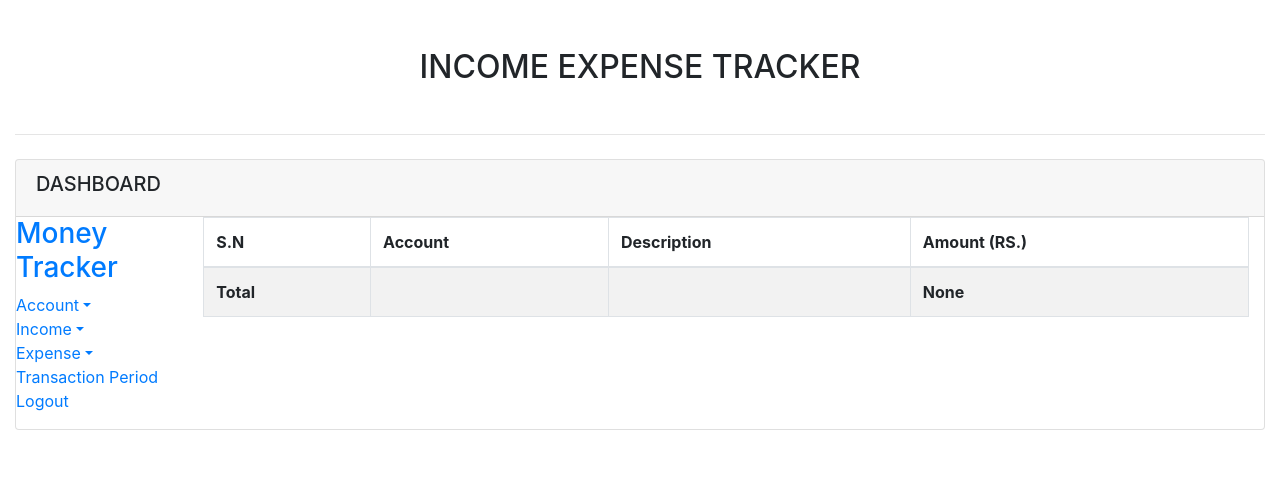
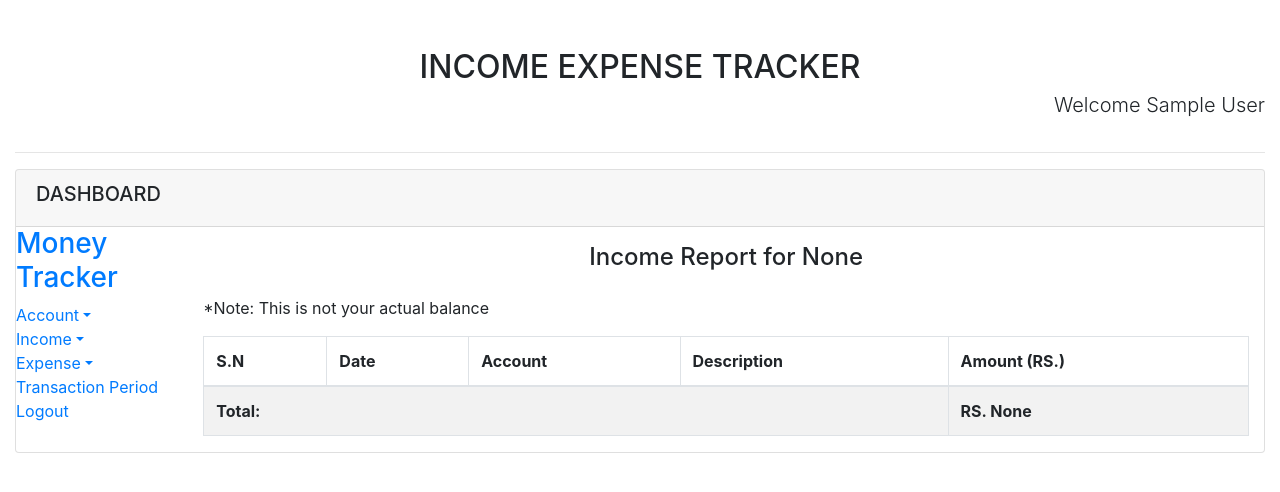
Before and after one commit to dhirajshah04/moneytracker, a Django app: page /dashboard/income-expense/list-income/ in a window 1280 px wide. Shown: the top 492 px of the page. Run offline with Django 3.2, Linux system fonts and the light colour scheme; the visitor is signed in with stand-in values (Sample User, id 1); data that the repository does not hold is empty; some libraries are stand-ins or nearby versions.

Commit message:
updates ui/ux

```diff
--- a/income_expense/templates/income_expense/income_list.html
+++ b/income_expense/templates/income_expense/income_list.html
@@ -5,11 +5,18 @@
 {% block body %}
     <div class="container-fluid">
         <div class="row">
+            <div class="col-md-12">
+                <h4 class="text-center p-3">Income Report for {{ transaction_period }}</h4>
+            </div>
+        </div>
+        <div class="row">
             <div class="col-12">
+                <p>*Note: This is not your actual balance</p>
                 <table class="table table-hover table-striped table-bordered">
                     <thead>
                         <tr>
                             <th>S.N</th>
+                            <th>Date</th>
                             <th>Account</th>
                             <th>Description</th>
                             <th>Amount (RS.)</th>
@@ -19,16 +26,15 @@
                         {% for income in income %}
                             <tr>
                                 <td>{{ forloop.counter }}</td>
+                                <td>{{ income.created_at }}</td>
                                 <td>{{ income.account }}</td>
                                 <td>{{ income.description }}</td>
                                 <td>{{ income.income_amount }}</td>
                             </tr>
                         {% endfor %}
                             <tr class="font-weight-bold">
-                                <td>Total</td>
-                                <td></td>
-                                <td></td>
-                                <td>{{ total_income.income_amount__sum }}</td>
+                                <td colspan="4">Total:</td>
+                                <td>RS. {{ total_income.income_amount__sum }}</td>
                             </tr>
                     </tbody>
                 </table>
--- a/income_expense/views.py
+++ b/income_expense/views.py
@@ -60,8 +60,10 @@ def income_list(request):
 
     income = Income.objects.filter(user=request.user, transaction_period__is_active=True)
     total_income = income.aggregate(Sum('income_amount'))
+    transaction_period = TransactionPeriod.get_active_transaction_period(request)
     context['income'] = income
     context['total_income'] = total_income
+    context['transaction_period'] = transaction_period
     return render(request, 'income_expense/income_list.html', context)
 
 
@@ -70,8 +72,10 @@ def expense_list(request):
 
     expense = Expense.objects.filter(user=request.user, transaction_period__is_active=True)
     total_expense = expense.aggregate(Sum('expense_amount'))
+    transaction_period = TransactionPeriod.get_active_transaction_period(request)
     context['expense'] = expense
     context['total_expense'] = total_expense
+    context['transaction_period'] = transaction_period
     return render(request, 'income_expense/expense_list.html', context)
 
 
--- a/money/templates/money/list_account.html
+++ b/money/templates/money/list_account.html
@@ -6,13 +6,14 @@
 
 <div class="container-fluid">
     <div class="row mt-3">
-        <div class="col-10">
+        <div class="col-8">
             <h3 class="text-center">Accounts List</h3>
         </div>
 
-        <div class="col-2">
+        <div class="col-4">
             <div class="float-right">
                 <a href="{% url 'money:add_account' %}" class="btn btn-sm btn-primary">New Account</a>
+                <a href="{% url 'money:add_money' %}" class="btn btn-sm btn-success">Add Money</a>
             </div>
         </div>
     </div>
--- a/templates/user_dashboard_base.html
+++ b/templates/user_dashboard_base.html
@@ -18,11 +18,15 @@
 <div class="container-fluid">
     <div class="row">
         <div class="col-12">
-            <h2 class="text-center text-uppercase mt-5 mb-5">Income Expense Tracker</h2>
-            <hr>
+            <h2 class="text-center text-uppercase mt-5 mb-1">Income Expense Tracker</h2>
         </div>
     </div>
-
+    <div class="row">
+        <div class="col-md-12">
+            <p class="lead float-right">Welcome {{ request.user.get_full_name }}</p>
+        </div>
+    </div>
+    <hr>
     <div class="row mt-2">
         <div class="col-md-12">
             <div class="card">
--- a/transaction_period/templates/transaction_period/transaction_period_list.htm
+++ b/transaction_period/templates/transaction_period/transaction_period_list.htm
@@ -43,7 +43,7 @@
                         {% for tp in transaction_periods %}
                             <tr>
                                 <td>{{ forloop.counter }}</td>
-                                <td>{{ tp.name }}</td>
+                                <td>{{ tp.name }} (Active)</td>
                                 <td>{{ tp.start_date }}</td>
                                 <td>{{ tp.end_date }}</td>
                                 <td>
```
Also changed, not shown: income_expense/templates/income_expense/expense_list.html (+9 -4 lines).
